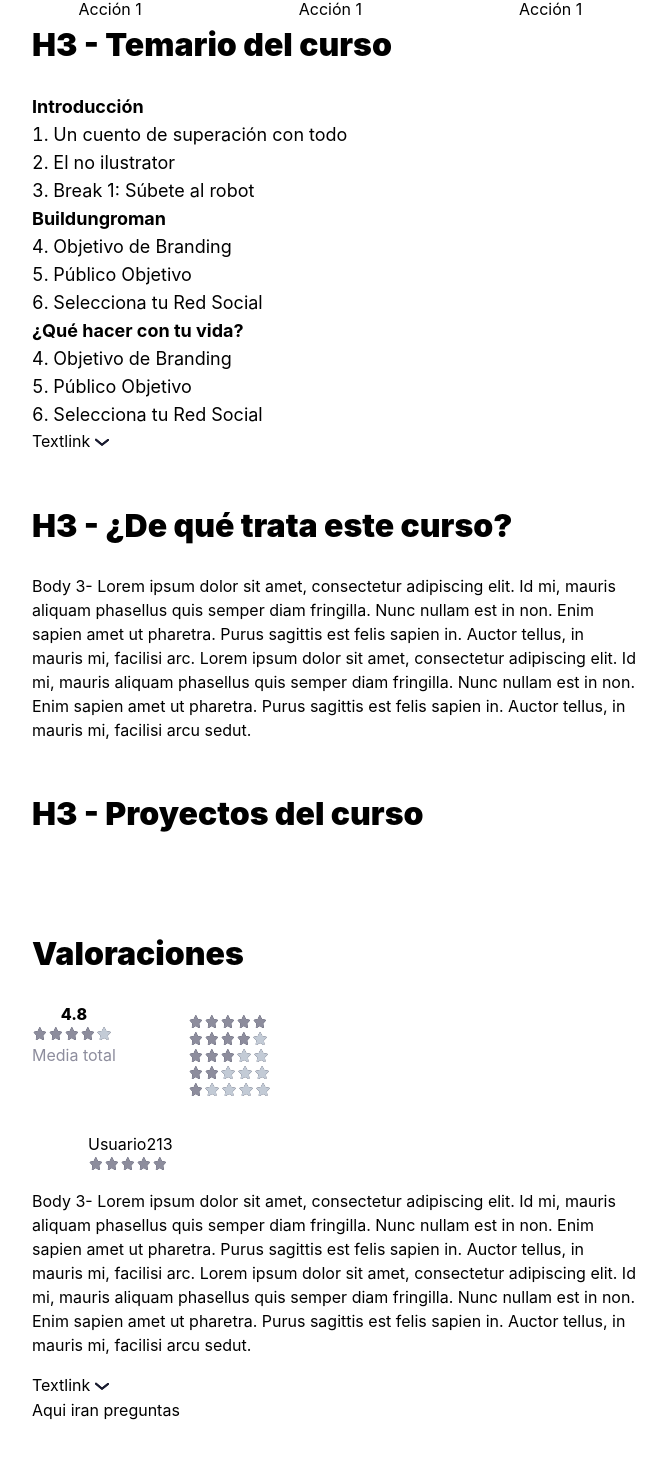
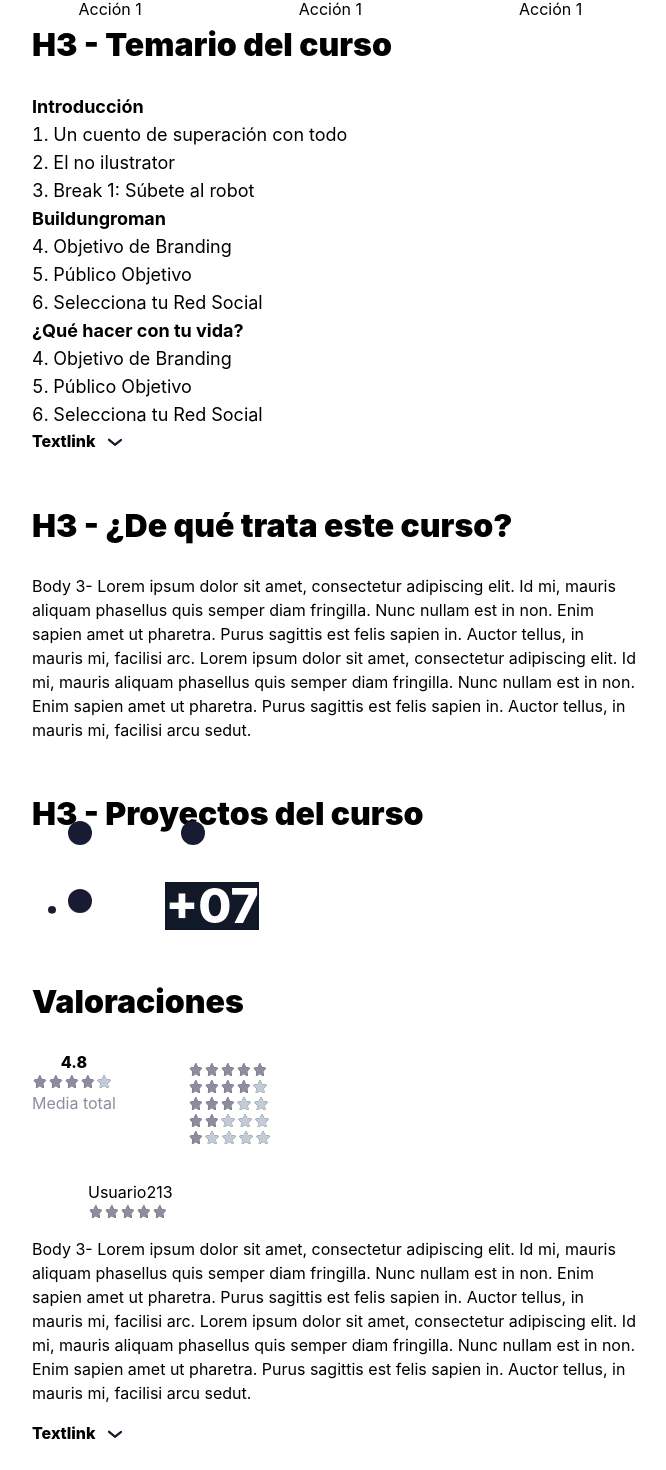
Before and after one commit to javier-eche/crehanafront, a React (Create React App) app: page /details/1 in a window 1280 px wide. Shown: the part 403-1873 px from the top of the page, without its empty margins (4-670 px from the left). Built offline with nearby package versions, Linux system fonts and the light colour scheme; no server answers.

Commit message:
applied some styles and fixed PAgination

```diff
--- a/src/components/UI/Categories.tsx
+++ b/src/components/UI/Categories.tsx
@@ -1,4 +1,4 @@
-import React, { useState } from 'react';
+import React from 'react';
 import urlIconCategory from "./../../assets/images/icon-2.svg";
 
 interface Props {
--- a/src/components/UI/ContainerCards.tsx
+++ b/src/components/UI/ContainerCards.tsx
@@ -16,7 +16,9 @@ const ContainerCards: React.FC<Props>   = ({data}) => {
   const indexOfFirstCourse = indexOfLastCourse - coursesPerPage;
   const currentCourses = courses.slice(indexOfFirstCourse, indexOfLastCourse);
 
-  const paginate = (pageNumber:number) => setCurrentPage(pageNumber)
+  const paginate = (pageNumber:number) => {
+    pageNumber >= 1 ? setCurrentPage(pageNumber) : setCurrentPage(1)
+  }
 
   return (
     <div className="container my-12 mx-auto">
@@ -27,7 +29,7 @@ const ContainerCards: React.FC<Props>   = ({data}) => {
         })}
       </div>
       <div className="w-full flex flex-row-reverse">
-        <PaginationCourses coursesPerPage={coursesPerPage} totalCourses={courses.length} paginate={paginate} />
+        <PaginationCourses coursesPerPage={coursesPerPage} totalCourses={courses.length} paginate={paginate} currentPage={currentPage}/>
       </div>
     </div>
   );
--- a/src/components/UI/ContainerCategories.tsx
+++ b/src/components/UI/ContainerCategories.tsx
@@ -16,7 +16,7 @@ const ContainerCategories: React.FC<Props> = ({categories}) => {
     const currentCategories = categories.slice(indexOfFirstCategory, indexOfLastCategory)
 
     const paginateCategories = (pageNumber:number) => {
-        setCurrentPage(pageNumber)
+      pageNumber >= 1 ? setCurrentPage(pageNumber) : setCurrentPage(1)
     }
 
   return (
--- a/src/components/UI/PaginationCourses.tsx
+++ b/src/components/UI/PaginationCourses.tsx
@@ -6,9 +6,10 @@ interface Props {
   coursesPerPage: number,
   totalCourses: number,
   paginate:any;
+  currentPage:number
 }
 
-const PaginationCourses: React.FC<Props> = ({ coursesPerPage, totalCourses, paginate }) => {
+const PaginationCourses: React.FC<Props> = ({ coursesPerPage, totalCourses, paginate , currentPage}) => {
   const pageNumbers = [];
 
   for (let i = 1; i <= Math.ceil(totalCourses / coursesPerPage); i++) {
@@ -16,8 +17,8 @@ const PaginationCourses: React.FC<Props> = ({ coursesPerPage, totalCourses, pagi
   }
 
   return (
-    <div className="flex items-center">
-      <div className="w-12 h-12 flex justify-center items-center rounded-lg border-2 border-gray-300 mr-10">
+    <div className="flex items-center mt-10">
+      <div onClick={() => paginate(currentPage-1)} className="w-12 h-12 flex justify-center items-center rounded-lg border-2 border-gray-300 mr-10">
         <img src={urlIconRigth} alt=""/>
       </div>
       <p className="text-gray-300">Pagina</p>
@@ -27,7 +28,7 @@ const PaginationCourses: React.FC<Props> = ({ coursesPerPage, totalCourses, pagi
         })}
       </select>
       <p className="text-gray-300">de {pageNumbers.length}</p>
-      <div className="w-12 h-12 flex justify-center items-center rounded-lg border-2 border-gray-300 ml-10">
+      <div onClick={() => paginate(currentPage+1)} className="w-12 h-12 flex justify-center items-center rounded-lg border-2 border-gray-300 ml-10">
       <img src={urlIconLeft} alt=""/>
       </div>
     </div>
--- a/src/components/UI/PaidCourse.tsx
+++ b/src/components/UI/PaidCourse.tsx
@@ -10,7 +10,7 @@ interface Props {
 }
 
 const PaidCourse: React.FC<Props> = ({ dataCourse }) => {
-  const { id, name, level, users, score, price, real_price, discount } = dataCourse;
+  const { name, level, users, score, price, real_price, discount } = dataCourse;
 
   return (
     <div className="flex flex-col sm:flex-row-reverse sm:justify-between">
@@ -30,7 +30,7 @@ const PaidCourse: React.FC<Props> = ({ dataCourse }) => {
         </div>
       </div>
       <h3 className="text-sxl font-black sm:hidden">Resumen</h3>
-      <div className="bg-gray-lighter px-4 sm:px-16 sm:w-3/6">
+      <div className="bg-gray-lighter px-4 sm:px-16 sm:w-3/6 sm:pt-10">
         <div className="flex flex-col mt-4 sm:flex-row sm:mt-45">
           <div className="w-32 h-24 sm:w-44 sm:h-28 rounded-lg bg-gray mr-6"></div>
           <div className="flex flex-col justify-center gap-2">
--- a/src/components/UI/ProjectsCourse.tsx
+++ b/src/components/UI/ProjectsCourse.tsx
@@ -1,16 +1,43 @@
 import React from 'react';
+import urlIconEllipse from './../../assets/images/ellipse4.svg';
 
-const ProjectsCourse = () =>{
+interface Props {
+  username:string,
+}
+
+const ProjectsCourse: React.FC<Props> = ({username}) =>{
   return (
     <div className="w-full sm:w-1/2 mt-12">
       <h3 className="text-32px font-black mb-6">H3 - Proyectos del curso</h3>
       <div className="flex gap-5">
-        <div className="big-box color-gray"></div>
+        <div className="relative big-box color-gray">
+          <div className="absolute left-4 bottom-4 flex gap-2">
+            <img src={urlIconEllipse} alt=""/>
+            <p className="text-xs text-white">{username}</p>
+          </div>
+        </div>
         <div className="grid grid-cols-2 gap-5">
-          <div className="small-box color-gray"></div>
-          <div className="small-box color-gray"></div>
-          <div className="small-box color-gray"></div>
-          <div className="small-box color-gray"></div>
+          <div className="relative small-box color-gray">
+            <div className="absolute left-4 bottom-4 flex gap-2">
+              <img src={urlIconEllipse} alt=""/>
+              <p className="text-xs text-white">{username}</p>
+            </div>
+          </div>
+          <div className="relative small-box color-gray">
+            <div className="absolute left-4 bottom-4 flex gap-2">
+              <img src={urlIconEllipse} alt=""/>
+              <p className="text-xs text-white">{username}</p>
+            </div>
+          </div>
+          <div className="relative small-box color-gray">
+            <div className="absolute left-4 bottom-4 flex gap-2">
+              <img src={urlIconEllipse} alt=""/>
+              <p className="text-xs text-white">{username}</p>
+            </div>
+          </div>
+          <div className="flex justify-center items-center small-box bg-gray-900">
+            <h3 className="text-white text-5xl font-extrabold">+07</h3>
+          </div>
         </div>
       </div>
     </div>
--- a/src/components/UI/Questions.tsx
+++ b/src/components/UI/Questions.tsx
@@ -3,7 +3,7 @@ import React from 'react';
 const Questions = () => {
   return (
     <div>
-      <h3>Aqui iran preguntas</h3>
+      <h3></h3>
     </div>
   );
 }
--- a/src/components/UI/Temary.tsx
+++ b/src/components/UI/Temary.tsx
@@ -29,8 +29,8 @@ const Temary = () =>{
           <li>Selecciona tu Red Social</li>
         </ol>
       </div>
-      <div className="flex">
-        <p>Textlink</p>
+      <div className="flex gap-2">
+        <p className="font-extrabold">Textlink</p>
         <img src={urlIconArrow} alt=""/>
       </div>
     </div>
--- a/src/components/UI/Testimonial.tsx
+++ b/src/components/UI/Testimonial.tsx
@@ -13,8 +13,8 @@ const Testimonial= () =>{
         </div>
       </div>
       <p className="text-base leading-6 mt-4">Body 3- Lorem ipsum dolor sit amet, consectetur adipiscing elit. Id mi, mauris aliquam phasellus quis semper diam fringilla. Nunc nullam est in non. Enim sapien amet ut pharetra. Purus sagittis est felis sapien in. Auctor tellus, in mauris mi, facilisi arc. Lorem ipsum dolor sit amet, consectetur adipiscing elit. Id mi, mauris aliquam phasellus quis semper diam fringilla. Nunc nullam est in non. Enim sapien amet ut pharetra. Purus sagittis est felis sapien in. Auctor tellus, in mauris mi, facilisi arcu sedut.</p>
-      <div className="flex mt-4">
-        <p>Textlink</p>
+      <div className="flex mt-4 gap-2">
+        <p className="font-extrabold">Textlink</p>
         <img src={urlIconArrow} alt=""/>
       </div>
     </div>
--- a/src/components/pages/Checkout.tsx
+++ b/src/components/pages/Checkout.tsx
@@ -13,7 +13,7 @@ const Checkout: React.FC<Props> = ({match}) => {
 
   useEffect(() => {
     const fetchCourse = async() => {
-      const { data } = await Axios.get(`http://127.0.0.1:8000/api/v1/courses/${idCourse}/`)
+      const { data } = await Axios.get(`https://catalogo-courses-back.herokuapp.com/api/v1/courses/${idCourse}/`)
       setSelectedCourse(data);
     };
     fetchCourse();
--- a/src/components/pages/Details.tsx
+++ b/src/components/pages/Details.tsx
@@ -1,4 +1,4 @@
-import react, { useEffect, useState } from 'react';
+import { useEffect, useState } from 'react';
 import Axios from 'axios';
 import AboutCourse from '../UI/AboutCouse';
 import Header from '../UI/Header';
@@ -18,21 +18,21 @@ const Details: React.FC<Props> = ({match}) => {
 
   useEffect(() => {
     const fetchCourse = async() => {
-      const { data } = await Axios.get(`http://127.0.0.1:8000/api/v1/courses/${idCourse}/`)
+      const { data } = await Axios.get(`https://catalogo-courses-back.herokuapp.com/api/v1/courses/${idCourse}/`)
       setSelectedCourse(data);
     };
     fetchCourse();
   }, [idCourse]);
 
   return (
-    <div>
+    <>
       <Header />
       <Summary dataCourse={selectedCourse}/>
       <Temary />
       <AboutCourse />
-      <ProjectsCourse />
+      <ProjectsCourse username={selectedCourse.username}/>
       <Ratings />
-    </div>
+    </>
   );
 }
 
```
Also changed, not shown: src/assets/images/ellipse4.svg (added).
